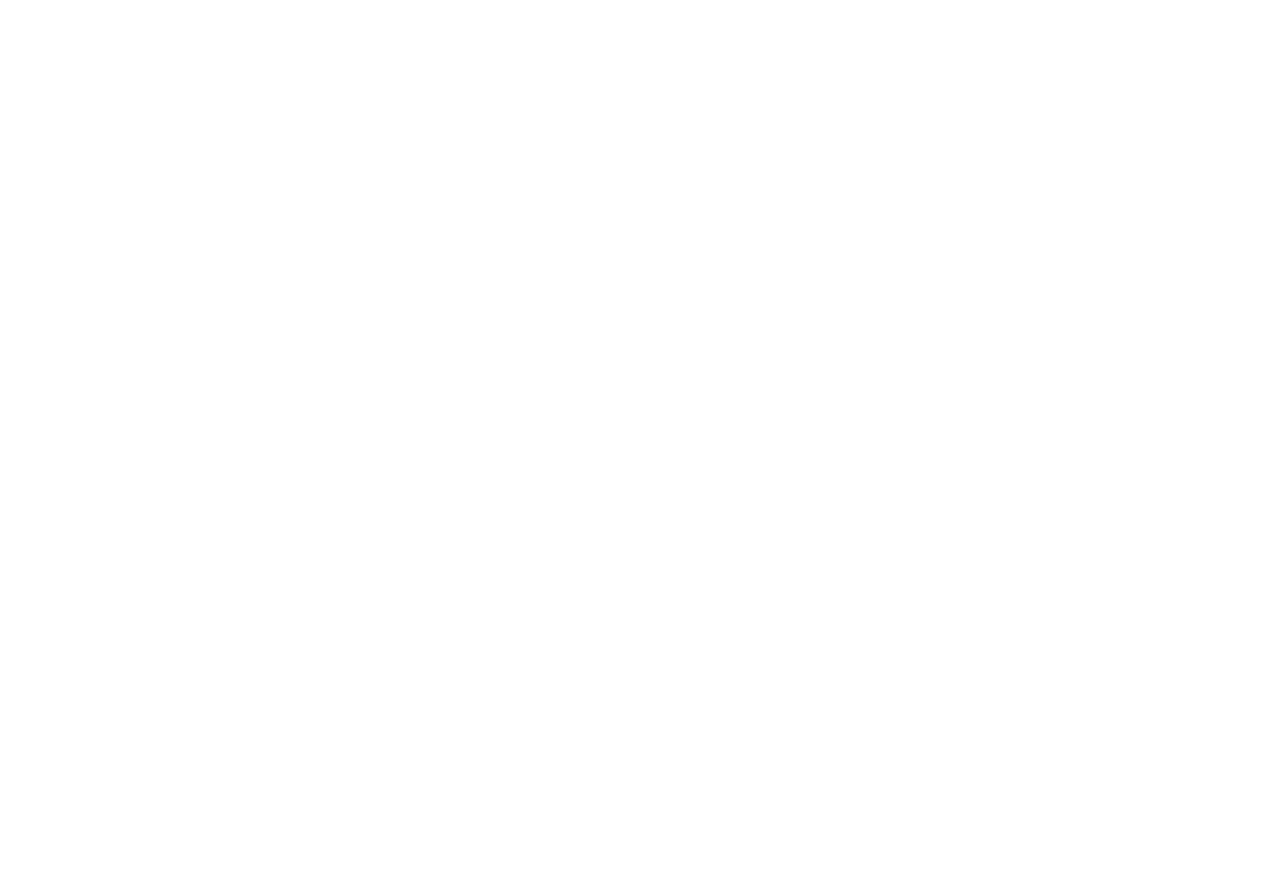
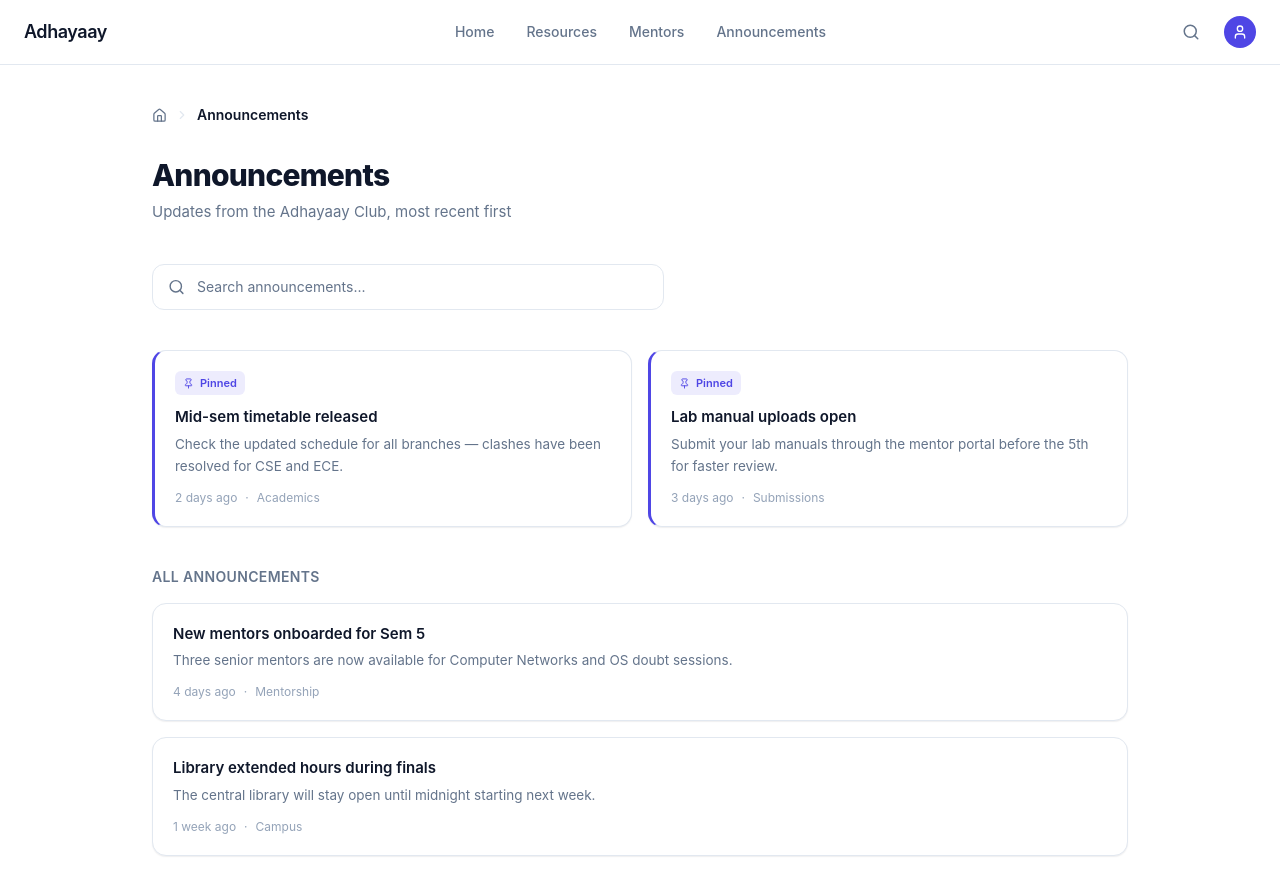
Before and after one commit to AdityaKumar-tech/iiitbh-pyq-hub, a React app in the folder Frontend/: page /announcements in a window 1280 px wide. Before the commit this address had no page. Shown: the top 896 px of the page. Before the commit the page ends 800 px from the top, so only its background shows below. Built offline with nearby package versions, Linux system fonts and the light colour scheme; the HTML template or start-up script is replaced by a standard one.

Commit message:
Initial commit

```diff
--- a/Frontend/src/App.jsx
+++ b/Frontend/src/App.jsx
@@ -5,6 +5,7 @@
 import SubjectSelectionPage from "./pages/SubjectSelectionPage";
 import SubjectPage from "./pages/SubjectPage";
 import MentorsPage from "./pages/MentorsPage";
+import AnnouncementsPage from "./pages/AnnouncementsPage";
 
 export default function App() {
   return (
@@ -17,6 +18,7 @@
         element={<SubjectPage />}
       />
       <Route path="/mentors" element={<MentorsPage />} />
+      <Route path="/announcements" element={<AnnouncementsPage />} />
     </Routes>
   );
 }
--- /dev/null
+++ b/Frontend/src/components/AnnouncementCard.jsx
@@ -0,0 +1,32 @@
+// src/components/AnnouncementCard.jsx
+import { motion } from "framer-motion";
+import { Pin } from "lucide-react";
+
+export default function AnnouncementCard({ item, pinned = false, index = 0 }) {
+  return (
+    <motion.div
+      initial={{ opacity: 0, y: 10 }}
+      whileInView={{ opacity: 1, y: 0 }}
+      viewport={{ once: true }}
+      transition={{ duration: 0.25, delay: index * 0.03 }}
+      className={`rounded-card bg-white p-5 shadow-rest hover:shadow-hover transition-shadow duration-200 ${
+        pinned ? "border-l-[3px] border-l-primary border-y border-r border-line" : "border border-line"
+      }`}
+    >
+      {pinned && (
+        <span className="inline-flex items-center gap-1.5 text-[11px] font-semibold text-primary bg-primary/10 px-2 py-1 rounded-md mb-3">
+          <Pin size={11} /> Pinned
+        </span>
+      )}
+      <h3 className="text-[15px] font-semibold text-ink leading-snug mb-1.5">
+        {item.title}
+      </h3>
+      <p className="text-[13.5px] text-muted leading-relaxed mb-3">{item.body}</p>
+      <div className="flex items-center gap-2 text-xs text-[#94A3B8]">
+        <span>{item.date}</span>
+        <span>·</span>
+        <span>{item.category}</span>
+      </div>
+    </motion.div>
+  );
+}
--- /dev/null
+++ b/Frontend/src/components/AnnouncementSearch.jsx
@@ -0,0 +1,17 @@
+// src/components/AnnouncementSearch.jsx
+import { Search } from "lucide-react";
+
+export default function AnnouncementSearch({ value, onChange }) {
+  return (
+    <div className="relative max-w-lg mb-10">
+      <Search size={17} className="absolute left-4 top-1/2 -translate-y-1/2 text-muted" />
+      <input
+        type="text"
+        value={value}
+        onChange={(e) => onChange(e.target.value)}
+        placeholder="Search announcements..."
+        className="w-full pl-11 pr-4 py-3 rounded-xl border border-line bg-white text-sm text-ink placeholder:text-muted focus:outline-none focus:ring-2 focus:ring-primary/20 focus:border-primary transition-shadow"
+      />
+    </div>
+  );
+}
--- /dev/null
+++ b/Frontend/src/pages/AnnouncementsPage.jsx
@@ -0,0 +1,106 @@
+// src/pages/AnnouncementsPage.jsx
+import { useMemo, useState } from "react";
+import Navbar from "../components/Navbar";
+import Breadcrumb from "../components/Breadcrumb";
+import PageHeader from "../components/PageHeader";
+import AnnouncementSearch from "../components/AnnouncementSearch";
+import AnnouncementCard from "../components/AnnouncementCard";
+
+// Placeholder data — swap for your API response shape
+const ANNOUNCEMENTS = [
+  {
+    id: 1,
+    title: "Mid-sem timetable released",
+    body: "Check the updated schedule for all branches — clashes have been resolved for CSE and ECE.",
+    date: "2 days ago",
+    category: "Academics",
+    pinned: true,
+  },
+  {
+    id: 2,
+    title: "Lab manual uploads open",
+    body: "Submit your lab manuals through the mentor portal before the 5th for faster review.",
+    date: "3 days ago",
+    category: "Submissions",
+    pinned: true,
+  },
+  {
+    id: 3,
+    title: "New mentors onboarded for Sem 5",
+    body: "Three senior mentors are now available for Computer Networks and OS doubt sessions.",
+    date: "4 days ago",
+    category: "Mentorship",
+    pinned: false,
+  },
+  {
+    id: 4,
+    title: "Library extended hours during finals",
+    body: "The central library will stay open until midnight starting next week.",
+    date: "1 week ago",
+    category: "Campus",
+    pinned: false,
+  },
+];
+
+export default function AnnouncementsPage() {
+  const [query, setQuery] = useState("");
+
+  const filtered = useMemo(() => {
+    const q = query.trim().toLowerCase();
+    if (!q) return ANNOUNCEMENTS;
+    return ANNOUNCEMENTS.filter(
+      (a) =>
+        a.title.toLowerCase().includes(q) ||
+        a.body.toLowerCase().includes(q) ||
+        a.category.toLowerCase().includes(q)
+    );
+  }, [query]);
+
+  const pinned = filtered.filter((a) => a.pinned);
+  const rest = filtered.filter((a) => !a.pinned);
+
+  return (
+    <div className="min-h-screen bg-bg">
+      <Navbar />
+      <div className="max-w-5xl mx-auto px-6 pt-10 pb-20">
+        <Breadcrumb trail={[{ label: "Announcements" }]} />
+        <PageHeader
+          title="Announcements"
+          subtitle="Updates from the Adhayaay Club, most recent first"
+        />
+        <AnnouncementSearch value={query} onChange={setQuery} />
+
+        {filtered.length === 0 && (
+          <div className="text-center py-24 text-muted text-sm">
+            No announcements yet.
+          </div>
+        )}
+
+        {pinned.length > 0 && (
+          <div className="mb-10">
+            <div className="grid sm:grid-cols-2 gap-4">
+              {pinned.map((item, i) => (
+                <AnnouncementCard key={item.id} item={item} pinned index={i} />
+              ))}
+            </div>
+          </div>
+        )}
+
+        {rest.length > 0 && (
+          <div>
+            {pinned.length > 0 && (
+              <h2 className="text-sm font-semibold text-muted uppercase tracking-wide mb-4">
+                All announcements
+              </h2>
+            )}
+            <div className="flex flex-col gap-4">
+              {rest.map((item, i) => (
+                <AnnouncementCard key={item.id} item={item} index={i} />
+              ))}
+            </div>
+          </div>
+        )}
+      </div>
+    </div>
+  );
+}
```
Also changed, not shown: 1 other file (tests, documents, lock files or other folders).
